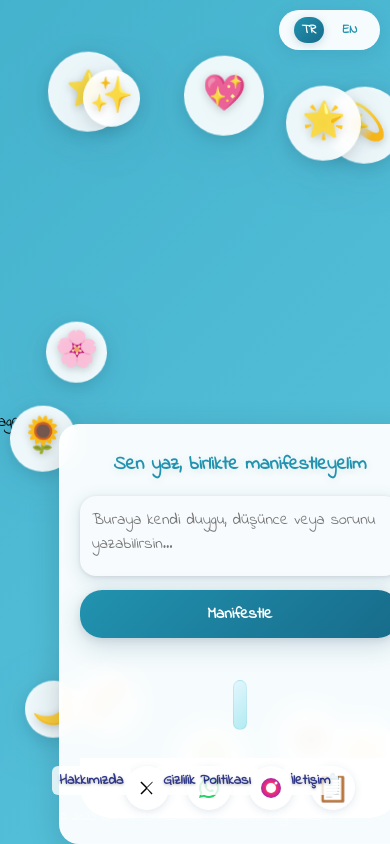
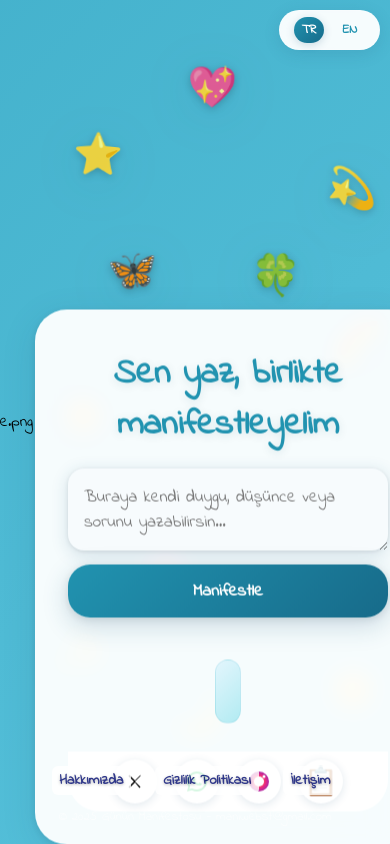
Before and after one commit to hhesasturk/maniwebst, a website: page maniwebst/index.html in a window 390 px wide. Shown: the top 844 px of the page. Drawn offline with Linux system fonts and the light colour scheme.

Commit message:
Fix mobile layout to match desktop design exactly

```diff
--- a/maniwebst/index.html
+++ b/maniwebst/index.html
@@ -387,91 +387,148 @@ image.png<!DOCTYPE html>
         margin: 0;
         padding: 0;
         min-height: 100vh;
-        overflow-x: hidden;
-      }
-
-      .container {
-        position: relative;
-        min-height: 100vh;
+        width: 100vw;
+        height: 100vh;
+        overflow: hidden;
         display: flex;
         align-items: center;
         justify-content: center;
-        padding: 20px 0;
       }
 
       .center-box {
-        width: 90%;
-        max-width: 400px;
-        padding: 25px 20px;
-        border-radius: 20px;
-        background: rgba(255, 255, 255, 0.95);
-        backdrop-filter: blur(10px);
-        box-shadow: 0 8px 32px rgba(0, 0, 0, 0.15);
-        position: relative;
-        z-index: 100;
-        margin: 0 auto;
+        position: absolute;
+        left: 50%;
+        top: 50%;
+        transform: translate(-50%, -50%);
+        background: rgba(255,255,255,0.92);
+        box-shadow: 0 8px 32px 2px rgba(34,87,122,0.13), 0 2px 8px rgba(0,0,0,0.10);
+        border-radius: 32px;
+        padding: 38px 32px 32px 32px;
+        min-width: 320px;
+        max-width: 90vw;
+        width: 400px;
         max-height: 80vh;
         overflow-y: auto;
+        z-index: 100;
+        display: flex;
+        flex-direction: column;
+        align-items: center;
+        gap: 18px;
+        backdrop-filter: blur(10px);
+        border: 1px solid rgba(255,255,255,0.2);
       }
       .center-title {
-        font-size: 1.2rem;
+        font-size: 2.2rem;
+        color: #2193b0;
+        font-weight: 700;
+        margin-bottom: 0;
+        text-align: center;
+        text-shadow: 0 2px 8px rgba(0,0,0,0.08);
+        flex-shrink: 0;
+        animation: titleGlow 3s ease-in-out infinite alternate;
       }
       .center-answer {
-        font-size: 1rem;
-        max-height: 35vh;
-        padding: 8px 6px;
-      }
-      .share-bar {
-        gap: 12px;
-        padding: 6px 0;
-      }
-      .share-btn {
-        width: 38px;
-        height: 38px;
-        font-size: 1.5rem;
+        margin-top: 8px;
+        font-size: 1.1rem;
+        color: #1a237e;
+        background: linear-gradient(135deg, #e3f6fd 0%, #b2ebf2 100%);
+        border-radius: 14px;
+        min-height: 32px;
+        max-height: 60vh;
+        overflow-y: auto;
+        font-weight: 500;
+        text-align: left;
+        transition: all 0.3s ease;
+        padding: 15px 12px;
+        line-height: 1.6;
+        word-wrap: break-word;
+        flex: 1;
+        display: flex;
+        align-items: flex-start;
+        justify-content: flex-start;
+        white-space: pre-wrap;
+        border: 1px solid rgba(33,147,176,0.1);
+        animation: answerFadeIn 0.5s ease;
       }
       .center-textarea {
-        font-size: 1rem;
-        padding: 12px;
-        min-height: 80px; /* Yazma alanını biraz daha rahat yap */
+        padding: 16px;
+        border-radius: 16px;
+        border: none;
+        font-size: 1.08rem;
+        outline: none;
+        width: 100%;
+        min-height: 48px;
+        box-shadow: 0 4px 16px 2px rgba(34,87,122,0.13), 0 1px 4px rgba(0,0,0,0.10);
+        resize: vertical;
+        background: #f7fbfd;
+        color: #111;
+        font-family: 'Indie Flower', cursive;
+        transition: all 0.3s ease;
       }
       .center-btn {
-        font-size: 1rem;
-        padding: 12px 0;
+        background: linear-gradient(135deg, #2193b0 0%, #176b8a 100%);
+        color: #fff;
+        border: none;
+        border-radius: 22px;
+        padding: 14px 0;
+        font-size: 1.08rem;
+        font-weight: 600;
+        cursor: pointer;
+        transition: all 0.3s ease;
+        box-shadow: 0 8px 24px 2px rgba(34,87,122,0.18), 0 2px 8px rgba(0,0,0,0.10);
+        margin-top: 2px;
+        width: 100%;
+        font-family: 'Indie Flower', cursive;
+        flex-shrink: 0;
+        position: relative;
+        overflow: hidden;
       }
       /* Mobil emoji iyileştirmeleri */
       .floating-element {
-        font-size: 2.2rem;
-        min-width: 55px;
-        min-height: 55px;
+        position: absolute;
+        cursor: grab;
+        z-index: 1;
+        user-select: none;
+        transition: filter 0.3s, transform 0.3s, color 0.3s;
+        filter: drop-shadow(0 8px 24px rgba(34,87,122,0.13));
+        will-change: transform;
+        border-radius: 50%;
+        background: transparent;
+        display: flex;
+        align-items: center;
+        justify-content: center;
+        font-size: 2.5rem;
+        color: rgba(255,255,255,0.9);
+        font-weight: bold;
+        text-shadow: 0 2px 8px rgba(0,0,0,0.2);
+        user-select: none;
+        -webkit-user-drag: none;
+        animation: float 6s ease-in-out infinite;
         touch-action: manipulation;
         -webkit-tap-highlight-color: transparent;
-        z-index: 5;
-        background: rgba(255, 255, 255, 0.9);
-        backdrop-filter: blur(5px);
-        border-radius: 50%;
-        box-shadow: 0 4px 15px rgba(0, 0, 0, 0.1);
-        border: 1px solid rgba(255, 255, 255, 0.3);
       }
       .floating-element:active {
         transform: scale(0.95);
         filter: drop-shadow(0 4px 12px rgba(34,87,122,0.3));
       }
       .element-message {
-        font-size: 0.9rem;
-        padding: 12px 16px;
-        min-width: 150px;
-        max-width: 80vw;
-        white-space: normal;
+        display: none;
+        position: absolute;
+        left: 50%;
+        top: 100%;
+        transform: translate(-50%, 10px);
+        background: rgba(255,255,255,0.97);
+        color: #2193b0;
+        border-radius: 18px;
+        padding: 16px 22px;
+        font-size: 1.1rem;
+        font-weight: 600;
+        box-shadow: 0 8px 24px 2px rgba(34,87,122,0.18), 0 2px 8px rgba(0,0,0,0.10);
+        white-space: nowrap;
+        min-width: 180px;
         text-align: center;
         z-index: 15;
-        background: rgba(255, 255, 255, 0.95);
-        backdrop-filter: blur(10px);
-        border-radius: 12px;
-        box-shadow: 0 4px 15px rgba(0, 0, 0, 0.15);
-        border: 1px solid rgba(255, 255, 255, 0.3);
-        font-weight: 500;
-        line-height: 1.4;
+        animation: fadeIn 0.4s;
       }
     }
     @media (max-height: 600px) {
@@ -1072,29 +1129,20 @@ image.png<!DOCTYPE html>
       {left: 60, top: 60, width: 15, height: 15}   // orta sağ alt
     ];
 
-    // Mobil için emoji bölgelerini kutu harici her yerde konumlandır
+    // Mobil için emoji bölgelerini masaüstündeki gibi konumlandır
     const mobileElementZones = [
-      // Üst bölge (kutunun üstünde)
-      {left: 2, top: 2, width: 20, height: 20},     // sol üst köşe
-      {left: 78, top: 2, width: 20, height: 20},    // sağ üst köşe
-      {left: 15, top: 5, width: 15, height: 15},    // üst sol
-      {left: 70, top: 5, width: 15, height: 15},    // üst sağ
-      {left: 40, top: 3, width: 20, height: 15},    // üst merkez
-
-      // Alt bölge (kutunun altında)
-      {left: 2, top: 78, width: 20, height: 20},    // sol alt köşe
-      {left: 78, top: 78, width: 20, height: 20},   // sağ alt köşe
-      {left: 15, top: 80, width: 15, height: 15},   // alt sol
-      {left: 70, top: 80, width: 15, height: 15},   // alt sağ
-      {left: 40, top: 82, width: 20, height: 15},   // alt merkez
-
-      // Sol bölge (kutunun solunda)
-      {left: 2, top: 30, width: 15, height: 20},    // sol orta
-      {left: 5, top: 50, width: 12, height: 15},    // sol iç
-
-      // Sağ bölge (kutunun sağında)
-      {left: 83, top: 30, width: 15, height: 20},   // sağ orta
-      {left: 83, top: 50, width: 12, height: 15}    // sağ iç
+      {left: 5, top: 10, width: 20, height: 20},   // sol üst
+      {left: 75, top: 10, width: 20, height: 20},  // sağ üst
+      {left: 5, top: 70, width: 20, height: 20},   // sol alt
+      {left: 75, top: 70, width: 20, height: 20},  // sağ alt
+      {left: 35, top: 5, width: 30, height: 10},   // üst kenar
+      {left: 35, top: 85, width: 30, height: 10},  // alt kenar
+      {left: 10, top: 35, width: 10, height: 30},  // sol kenar
+      {left: 80, top: 35, width: 10, height: 30},  // sağ kenar
+      {left: 25, top: 25, width: 15, height: 15},  // orta sol üst
+      {left: 60, top: 25, width: 15, height: 15},  // orta sağ üst
+      {left: 25, top: 60, width: 15, height: 15},  // orta sol alt
+      {left: 60, top: 60, width: 15, height: 15}   // orta sağ alt
     ];
 
     function getRandomMessage() {
```
